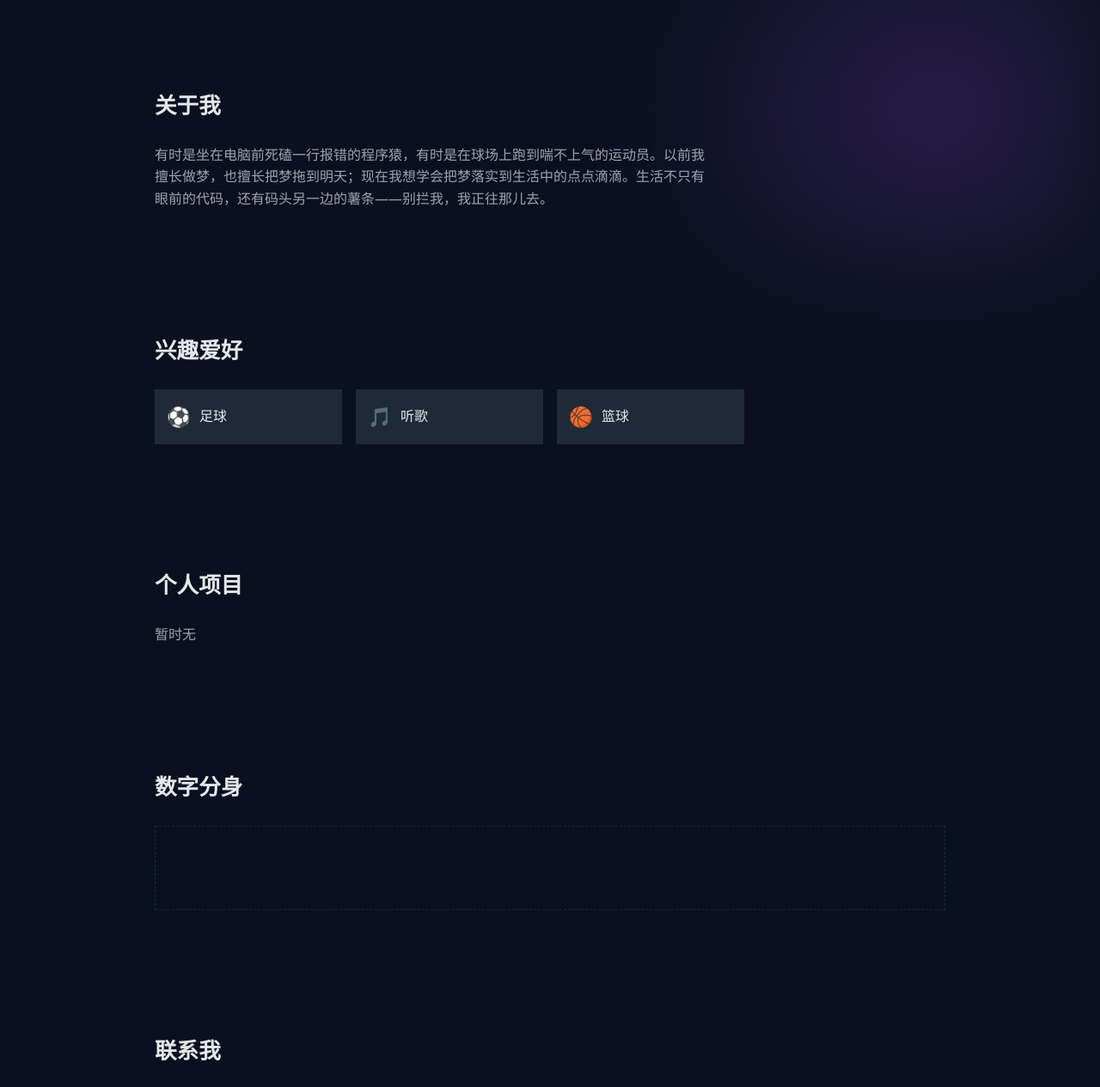
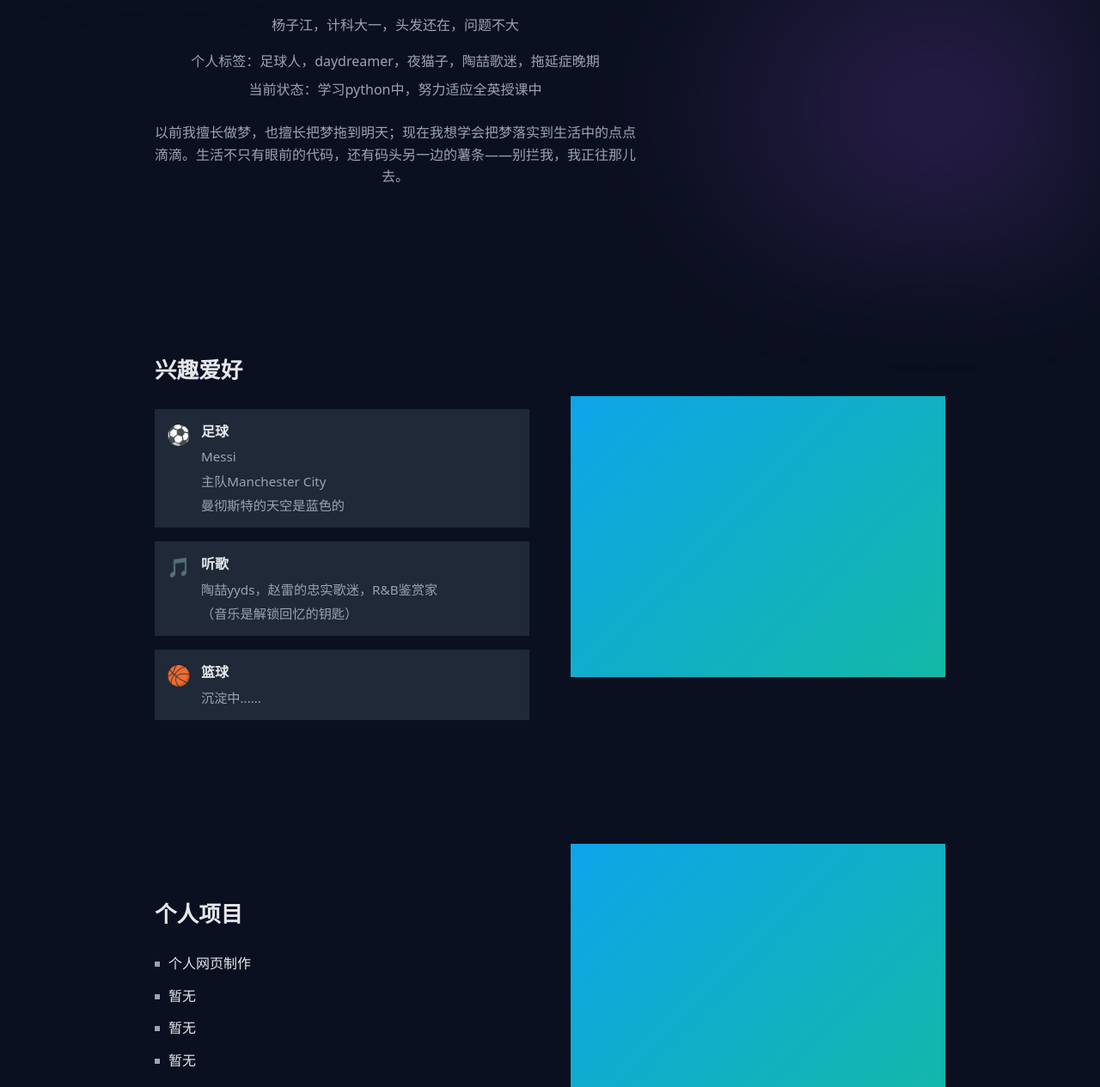
Before and after one commit to River20071017/personal-portfolio, a plain HTML site: page index.html in a window 1280 px wide. Shown: the part 474-1739 px from the top of the page at 86% size. Drawn offline with Linux system fonts and the light colour scheme.

Commit message:
feat: 补充个人信息内容并改为左文右图布局

```diff
--- a/index.html
+++ b/index.html
@@ -15,7 +15,6 @@
       <a class="nav-brand" href="#top">杨子江</a>
       <ul class="nav-list">
         <li><a href="#hero">Hero</a></li>
-        <li><a href="#about">关于我</a></li>
         <li><a href="#hobbies">兴趣爱好</a></li>
         <li><a href="#projects">个人项目</a></li>
         <li><a href="#digital-twin">数字分身</a></li>
@@ -26,70 +25,101 @@
 
   <main>
 
-    <!-- ============ 1. Hero ============ -->
+    <!-- ============ 1. Hero（居中） ============ -->
     <section class="section hero" id="hero">
       <div class="container">
         <!-- 头像：渐变圆块 + 姓名首字母 -->
         <div class="avatar" role="img" aria-label="杨子江的头像">Y</div>
         <p class="hero-kicker">计算机科学与技术 · 大一</p>
         <h1 class="hero-name">杨子江</h1>
+        <p class="hero-nickname">River</p>
         <p class="hero-subtitle">杨子江，计科大一，头发还在，问题不大</p>
+        <p class="hero-tags">个人标签：足球人，daydreamer，夜猫子，陶喆歌迷，拖延症晚期</p>
+        <p class="hero-status">当前状态：学习python中，努力适应全英授课中</p>
+        <p class="hero-body">以前我擅长做梦，也擅长把梦拖到明天；现在我想学会把梦落实到生活中的点点滴滴。生活不只有眼前的代码，还有码头另一边的薯条——别拦我，我正往那儿去。</p>
       </div>
     </section>
 
-    <!-- ============ 2. 关于我 ============ -->
-    <section class="section" id="about">
-      <div class="container">
-        <h2 class="section-title">关于我</h2>
-        <p class="section-body">有时是坐在电脑前死磕一行报错的程序猿，有时是在球场上跑到喘不上气的运动员。以前我擅长做梦，也擅长把梦拖到明天；现在我想学会把梦落实到生活中的点点滴滴。生活不只有眼前的代码，还有码头另一边的薯条——别拦我，我正往那儿去。</p>
-      </div>
-    </section>
-
-    <!-- ============ 3. 兴趣爱好 ============ -->
+    <!-- ============ 2. 兴趣爱好（左文右图） ============ -->
     <section class="section" id="hobbies">
-      <div class="container">
+      <div class="container split">
+        <div class="split-text">
           <h2 class="section-title">兴趣爱好</h2>
           <ul class="hobby-list">
             <li class="hobby-item">
               <span class="hobby-icon" aria-hidden="true">⚽</span>
-            <span>足球</span>
+              <div class="hobby-info">
+                <strong>足球</strong>
+                <ul class="hobby-detail">
+                  <li>Messi</li>
+                  <li>主队Manchester City</li>
+                  <li>曼彻斯特的天空是蓝色的</li>
+                </ul>
+              </div>
             </li>
             <li class="hobby-item">
               <span class="hobby-icon" aria-hidden="true">🎵</span>
-            <span>听歌</span>
+              <div class="hobby-info">
+                <strong>听歌</strong>
+                <ul class="hobby-detail">
+                  <li>陶喆yyds，赵雷的忠实歌迷，R&B鉴赏家</li>
+                  <li>（音乐是解锁回忆的钥匙）</li>
+                </ul>
+              </div>
             </li>
             <li class="hobby-item">
               <span class="hobby-icon" aria-hidden="true">🏀</span>
-            <span>篮球</span>
+              <div class="hobby-info">
+                <strong>篮球</strong>
+                <ul class="hobby-detail">
+                  <li>沉淀中......</li>
+                </ul>
+              </div>
             </li>
           </ul>
         </div>
-    </section>
-
-    <!-- ============ 4. 个人项目 ============ -->
-    <section class="section" id="projects">
-      <div class="container">
-        <h2 class="section-title">个人项目</h2>
-        <p class="section-body">暂时无</p>
+        <div class="split-media" aria-hidden="true"></div>
       </div>
     </section>
 
-    <!-- ============ 5. 数字分身（仅静态占位） ============ -->
+    <!-- ============ 3. 个人项目（左文右图） ============ -->
+    <section class="section" id="projects">
+      <div class="container split">
+        <div class="split-text">
+          <h2 class="section-title">个人项目</h2>
+          <ol class="project-list">
+            <li>个人网页制作</li>
+            <li>暂无</li>
+            <li>暂无</li>
+            <li>暂无</li>
+          </ol>
+        </div>
+        <div class="split-media" aria-hidden="true"></div>
+      </div>
+    </section>
+
+    <!-- ============ 4. 数字分身（仅静态占位，左文右图） ============ -->
     <section class="section" id="digital-twin">
-      <div class="container">
+      <div class="container split">
+        <div class="split-text">
           <h2 class="section-title">数字分身</h2>
           <div class="digital-twin-placeholder"></div>
         </div>
+        <div class="split-media" aria-hidden="true"></div>
+      </div>
     </section>
 
-    <!-- ============ 6. 联系我 ============ -->
+    <!-- ============ 5. 联系我（左文右图） ============ -->
     <section class="section" id="contact">
-      <div class="container">
+      <div class="container split">
+        <div class="split-text">
           <h2 class="section-title">联系我</h2>
           <ul class="contact-list">
             <li class="contact-item">
               <span class="contact-icon" aria-hidden="true">📧</span>
               <a href="mailto:18210081017@163.com">18210081017@163.com</a>
+              <span> or </span>
+              <a href="mailto:3026445080@tju.edu.cn">3026445080@tju.edu.cn</a>
             </li>
             <li class="contact-item">
               <span class="contact-icon" aria-hidden="true">💻</span>
@@ -100,6 +130,9 @@
               <span>微信：River_Y1017</span>
             </li>
           </ul>
+          <p class="contact-note">主页还在持续优化中，若有建议，请给我反馈</p>
+        </div>
+        <div class="split-media" aria-hidden="true"></div>
       </div>
     </section>
 
--- a/style.css
+++ b/style.css
@@ -76,9 +76,9 @@ a {
 }
 
 .nav {
-  display: flex;
+  display: grid;
+  grid-template-columns: auto 1fr auto;
   align-items: center;
-  justify-content: space-between;
   height: 100%;
 }
 
@@ -91,6 +91,7 @@ a {
   display: flex;
   gap: 20px;
   list-style: none;
+  justify-self: center;
 }
 
 .nav-list a {
@@ -113,9 +114,30 @@ a {
   max-width: 640px;
 }
 
-/* ============ 1. Hero ============ */
+/* ============ 左右分栏：左文右图 ============ */
+.split {
+  display: grid;
+  grid-template-columns: 1fr 1fr;
+  gap: 48px;
+  align-items: center;
+}
+
+.split-text {
+  min-width: 0;
+}
+
+.split-media {
+  aspect-ratio: 4 / 3;
+  background: var(--grad-cover-1);
+}
+
+/* ============ 1. Hero（居中对称：顶部标签 → 大标题 → 描述） ============ */
 .hero {
-  padding: 96px 0;
+  padding: 120px 0;
+  display: flex;
+  flex-direction: column;
+  align-items: center;
+  text-align: center;
 }
 
 .avatar {
@@ -128,75 +150,103 @@ a {
   justify-content: center;
   font-size: 2rem;
   color: #fff;
-  margin-bottom: 24px;
+  margin-bottom: 32px;
 }
 
 .hero-kicker {
   color: var(--text-muted);
+  margin-bottom: 16px;
+}
+
+.hero-name {
+  font-size: clamp(2.6rem, 7vw, 5rem);
+  line-height: 1.05;
   margin-bottom: 8px;
 }
 
-.hero-name {
-  font-size: 2.4rem;
-  margin-bottom: 8px;
+.hero-nickname {
+  color: var(--text-muted);
+  margin-bottom: 20px;
 }
 
 .hero-subtitle {
   color: var(--text-muted);
+  max-width: 560px;
+}
+
+.hero-tags {
+  color: var(--text-muted);
+  max-width: 560px;
+  margin-top: 16px;
+}
+
+.hero-status {
+  color: var(--text-muted);
+  max-width: 560px;
+  margin-top: 8px;
+}
+
+.hero-body {
+  color: var(--text-muted);
+  max-width: 560px;
+  margin-top: 24px;
 }
 
 /* ============ 3. 兴趣爱好 ============ */
 .hobby-list {
   list-style: none;
-  display: grid;
-  grid-template-columns: repeat(auto-fill, minmax(200px, 1fr));
+  display: flex;
+  flex-direction: column;
   gap: 16px;
 }
 
 .hobby-item {
   display: flex;
-  align-items: center;
-  gap: 10px;
+  align-items: flex-start;
+  gap: 12px;
   padding: 14px;
   background: var(--line);
 }
 
 .hobby-icon {
   font-size: 1.4rem;
+  line-height: 1.4;
+}
+
+.hobby-info strong {
+  display: block;
+  margin-bottom: 4px;
+}
+
+.hobby-detail {
+  list-style: none;
+  color: var(--text-muted);
+  font-size: 0.95rem;
+}
+
+.hobby-detail li + li {
+  margin-top: 4px;
 }
 
 /* ============ 4. 个人项目 ============ */
-.project-grid {
-  display: grid;
-  grid-template-columns: repeat(auto-fill, minmax(280px, 1fr));
-  gap: 20px;
+.project-list {
+  list-style: none;
+  display: flex;
+  flex-direction: column;
+  gap: 12px;
 }
 
-.project-card {
-  background: var(--line);
+.project-list li {
+  display: flex;
+  align-items: center;
+  gap: 10px;
 }
 
-.project-cover {
-  aspect-ratio: 16 / 10; /* 锁 16:10 */
-  display: flex;
-  align-items: center;
-  justify-content: center;
-  color: #fff;
-  font-size: 1.1rem;
-}
-
-.project-cover--1 { background: var(--grad-cover-1); }
-.project-cover--2 { background: var(--grad-cover-2); }
-
-.project-name {
-  font-size: 1.1rem;
-  margin: 14px 16px 6px;
-}
-
-.project-desc {
-  color: var(--text-muted);
-  margin: 0 16px 16px;
-  font-size: 0.95rem;
+.project-list li::before {
+  content: "";
+  width: 6px;
+  height: 6px;
+  background: var(--text-muted);
 }
 
 /* ============ 6. 联系我 ============ */
@@ -219,6 +269,12 @@ a {
   font-size: 1.2rem;
 }
 
+.contact-note {
+  color: var(--text-muted);
+  margin-top: 16px;
+  font-size: 0.95rem;
+}
+
 /* ============ 5. 数字分身（静态占位） ============ */
 .digital-twin-placeholder {
   padding: 48px 20px;
```
Also changed, not shown: 1 other file. Lines whose indentation alone changed are shown as unchanged.
